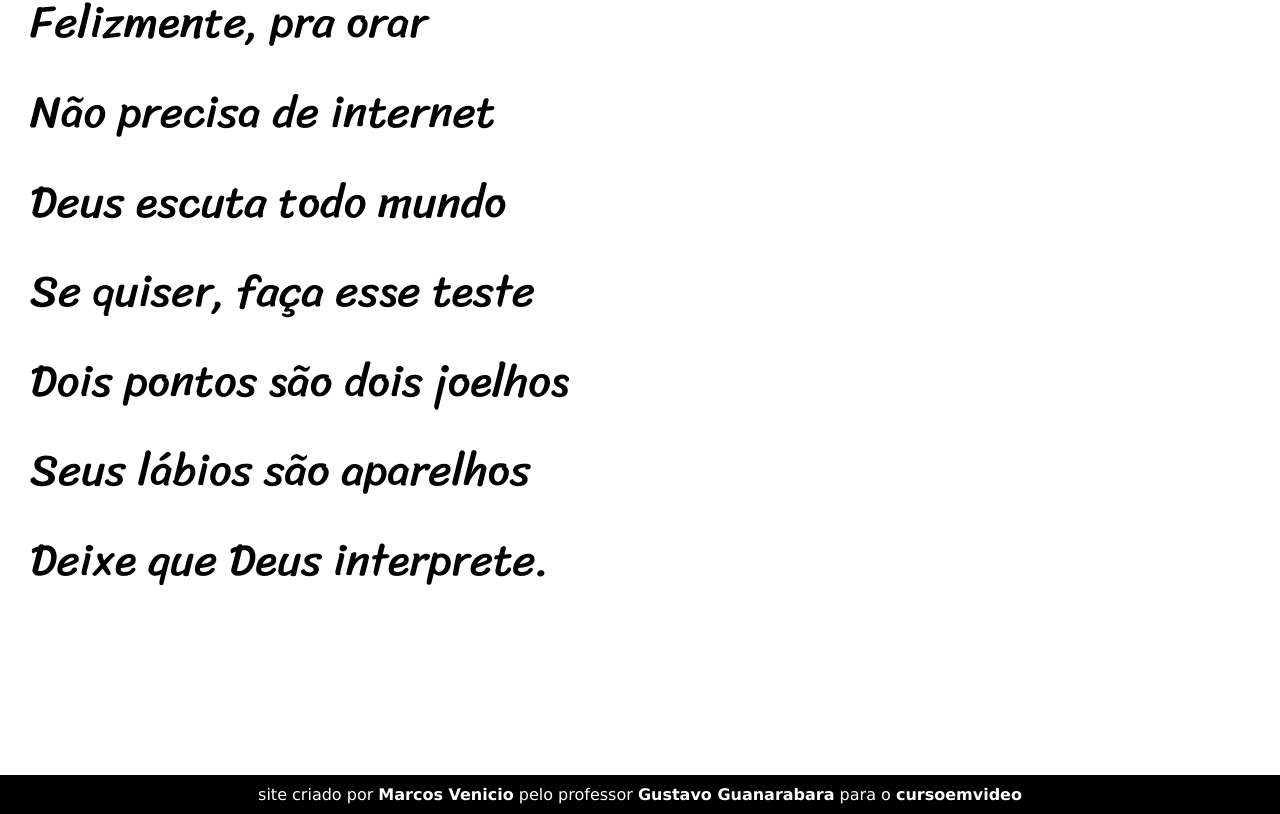
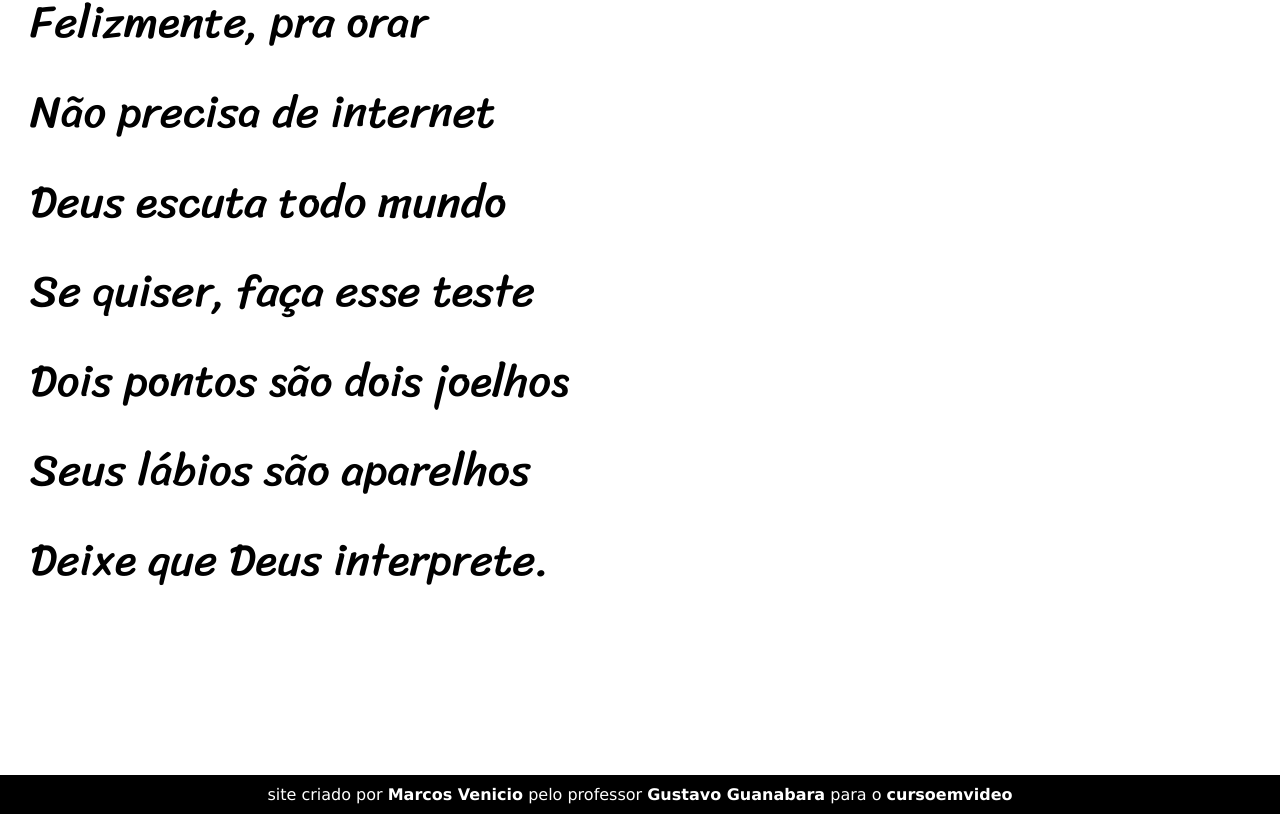
Before and after one commit to mvmdchagas/estudos, a plain HTML site: page html-css/desafios/d012/index.html in a window 1280 px wide. Shown: the part 5143-5957 px from the top of the page. Drawn offline with Linux system fonts and the light colour scheme.

Commit message:
correcao nome prof

```diff
--- a/html-css/desafios/d012/index.html
+++ b/html-css/desafios/d012/index.html
@@ -96,7 +96,7 @@
     </section>
 
     <footer>
-        <p>site criado por <a href="https://www.instagram.com/veninma66/">Marcos Venicio</a> pelo professor <a href="https://gustavoguanabara.github.io">Gustavo Guanarabara</a> para o <a href="https://cursoemvideo.com.br" target="_blank">cursoemvideo</a></p>
+        <p>site criado por <a href="https://www.instagram.com/veninma66/">Marcos Venicio</a> pelo professor <a href="https://gustavoguanabara.github.io">Gustavo Guanabara</a> para o <a href="https://cursoemvideo.com.br" target="_blank">cursoemvideo</a></p>
     </footer>
 
 </body>
```
